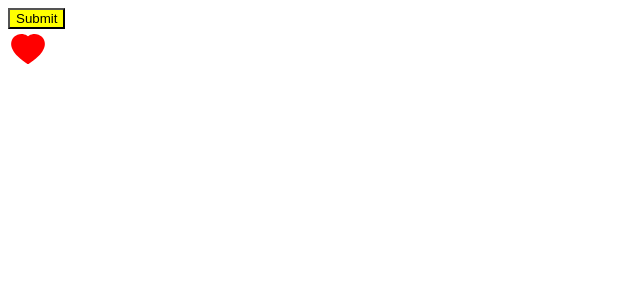
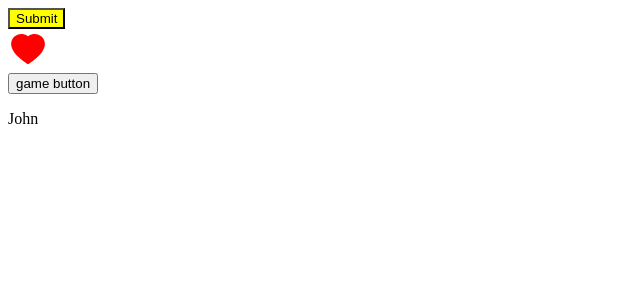
Before and after one commit to Nayem73/React-Training, a React (Vite) app in the folder codewithmosh-typescript/: page / in a window 1280 px wide. Shown: the top 300 px of the page, without its empty margins (0-640 px from the left). Built offline with nearby package versions, Linux system fonts and the light colour scheme.

Commit message:
Mosh excercise to change player name is done. Alhamdulillah.

```diff
--- a/codewithmosh-typescript/src/App.tsx
+++ b/codewithmosh-typescript/src/App.tsx
@@ -1,9 +1,16 @@
 import { useState } from "react";
 import Button from "./components/Button"
 import Like from "./components/Like"
+import Game from "./components/Game";
 
 function App() {
   const [isRed, setIsRed] = useState<boolean>(true);
+  const [game, setGame] = useState({
+    id: 1,
+    player: {
+      name: 'John',
+    }
+  });
 
   return (
     <>
@@ -14,6 +21,13 @@ function App() {
       }}
         isRed={isRed}
       />
+
+      <Game onClick={() => {
+        console.log(`Game button clicked`);
+        setGame({ ...game, player: { name: 'Not John' } })
+      }}
+        game={game}
+      />
     </>
   )
 }
--- /dev/null
+++ b/codewithmosh-typescript/src/components/Game.tsx
@@ -0,0 +1,20 @@
+interface Props {
+  onClick: () => void;
+  game: {
+    id: number;
+    player: {
+      name: string;
+    }
+  }
+}
+
+function Game({ onClick, game }: Props) {
+  return (
+    <>
+      <button onClick={onClick}>game button</button>
+      <p>{game.player.name}</p>
+    </>
+  )
+}
+
+export default Game
```
